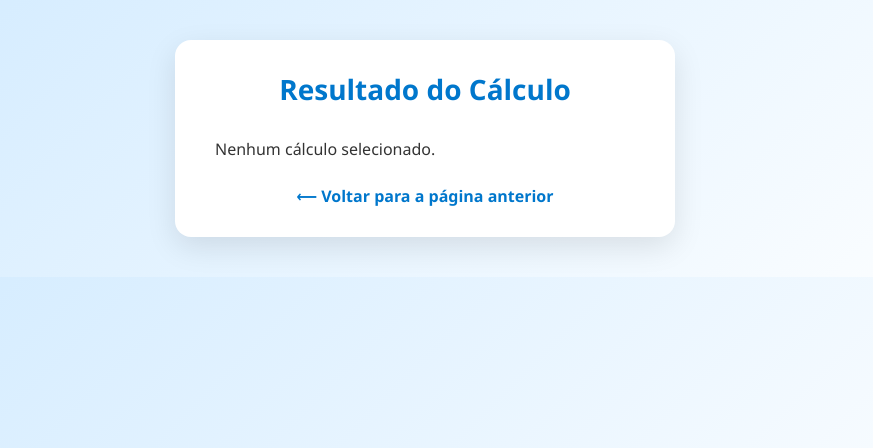
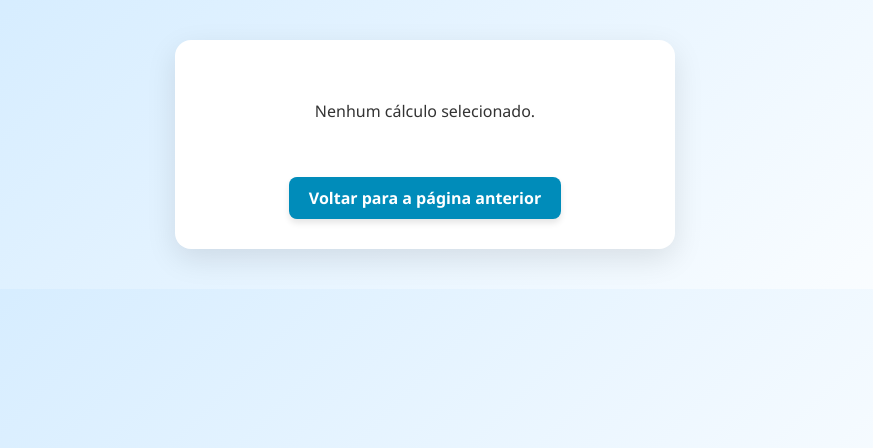
Before and after one commit to iabnerlucas/PHP, a PHP site: page /calculo.php in a window 1280 px wide. Shown: the top 448 px of the page, without its empty margins (215-1088 px from the left). Run offline with PHP 8.4, Linux system fonts and the light colour scheme.

Commit message:
ajustes get

```diff
--- a/CursoPHP/calculadora/calculo.php
+++ b/CursoPHP/calculadora/calculo.php
@@ -9,23 +9,25 @@
 </head>
 
 <body>
-    <main>
-
+   <main>
         <?php
         // Coletando dados enviados por GET
         $idade = $_GET['idade'] ?? 1;
         $peso = $_GET['peso'] ?? 70;
-        $altura = $_GET['altura'] ?? 1.70; // metros
+        $altura = $_GET['altura'] ?? 1.70;
         $calculoSelecionado = $_GET['calculo'] ?? '';
         $genero = $_GET['genero'] ?? '';
+        $fatorAtividade = $_GET['ativFis'] ?? '';
         $resultado = null;
 
-        // Definindo título com base na escolha do cálculo
-        $titulo = "Resultado do Cálculo";
+        // Definindo o título da página
+        $titulo = "";
         if ($calculoSelecionado == 'imc') {
             $titulo = "Resultado do IMC";
         } elseif ($calculoSelecionado == 'tmb') {
             $titulo = "Resultado da TMB";
+        } elseif ($calculoSelecionado == 'get') {
+            $titulo = "Resultado da GET";
         }
 
         echo "<h1>$titulo</h1>";
@@ -36,7 +38,6 @@
                 $resultado = $peso / ($altura * $altura);
                 echo "<p><strong>IMC:</strong> " . number_format($resultado, 2) . "</p>";
 
-                // Classificação
                 if ($resultado <= 18.5) {
                     echo "<p>Faixa: <strong>Magreza</strong></p>";
                 } elseif ($resultado <= 24.9) {
@@ -53,15 +54,52 @@
         // TMB
         } elseif ($calculoSelecionado == 'tmb') {
             $alturaCm = $altura * 100;
+            $resultadoTmb = null;
 
             if ($genero == 'masculino') {
-                $resultado = 10 * $peso + 6.25 * $alturaCm - 5 * $idade + 5;
+                $resultadoTmb = 10 * $peso + 6.25 * $alturaCm - 5 * $idade + 5;
             } elseif ($genero == 'feminino') {
-                $resultado = 10 * $peso + 6.25 * $alturaCm - 5 * $idade - 161;
+                $resultadoTmb = 10 * $peso + 6.25 * $alturaCm - 5 * $idade - 161;
             }
 
-            if ($resultado !== null) {
-                echo "<p><strong>TMB:</strong> " . number_format($resultado, 2, ',' , '.') . " kcal/dia</p>";
+            if ($resultadoTmb !== null) {
+                echo "<p><strong>Você gasta</strong> " . number_format($resultadoTmb, 2, ',', '.') . " kcal/dia</p>";
+            } else {
+                echo "<p>Gênero não selecionado corretamente.</p>";
+            }
+
+        // GET
+        } elseif ($calculoSelecionado == 'get') {
+            $alturaCm = $altura * 100;
+            $resultadoTmb = null;
+
+            if ($genero == 'masculino') {
+                $resultadoTmb = 10 * $peso + 6.25 * $alturaCm - 5 * $idade + 5;
+            } elseif ($genero == 'feminino') {
+                $resultadoTmb = 10 * $peso + 6.25 * $alturaCm - 5 * $idade - 161;
+            }
+
+            $resultadoGet = 0;
+            if ($resultadoTmb !== null) {
+                switch ($fatorAtividade) {
+                    case 'sedentario':
+                        $resultadoGet = $resultadoTmb * 1.2;
+                        break;
+                    case 'leve':
+                        $resultadoGet = $resultadoTmb * 1.375;
+                        break;
+                    case 'moderado':
+                        $resultadoGet = $resultadoTmb * 1.55;
+                        break;
+                    case 'ativo':
+                        $resultadoGet = $resultadoTmb * 1.75;
+                        break;
+                    case 'muitoAtivo':
+                        $resultadoGet = $resultadoTmb * 1.9;
+                        break;
+                }
+
+                echo "<p><strong>Seu gasto energético total (GET):</strong> " . number_format($resultadoGet, 2, ',', '.') . " kcal/dia</p>";
             } else {
                 echo "<p>Gênero não selecionado corretamente.</p>";
             }
@@ -71,7 +109,7 @@
         }
         ?>
 
-        <p><a href="javascript:history.back()">⟵ Voltar para a página anterior</a></p>
+           <p><a href="javascript:history.back()" class="btn-voltar"> Voltar para a página anterior</a></p>
     </main>
 </body>
 
--- a/CursoPHP/calculadora/style.css
+++ b/CursoPHP/calculadora/style.css
@@ -92,3 +92,23 @@ a {
 a:hover {
   color: #005fa3;
 }
+
+.btn-voltar {
+    display: inline-block;
+    padding: 10px 20px;
+    background-color: #008CBA;
+    color: white;
+    text-decoration: none;
+    font-weight: bold;
+    border-radius: 8px;
+    transition: background-color 0.3s ease;
+    box-shadow: 0 4px 6px rgba(0, 0, 0, 0.1);
+}
+
+.btn-voltar:hover {
+    background-color: #005f79;
+}
+main p {
+    text-align: center;
+    margin-top: 30px;
+}
```
Also changed, not shown: CursoPHP/calculadora/index.html (+14 -4 lines).
